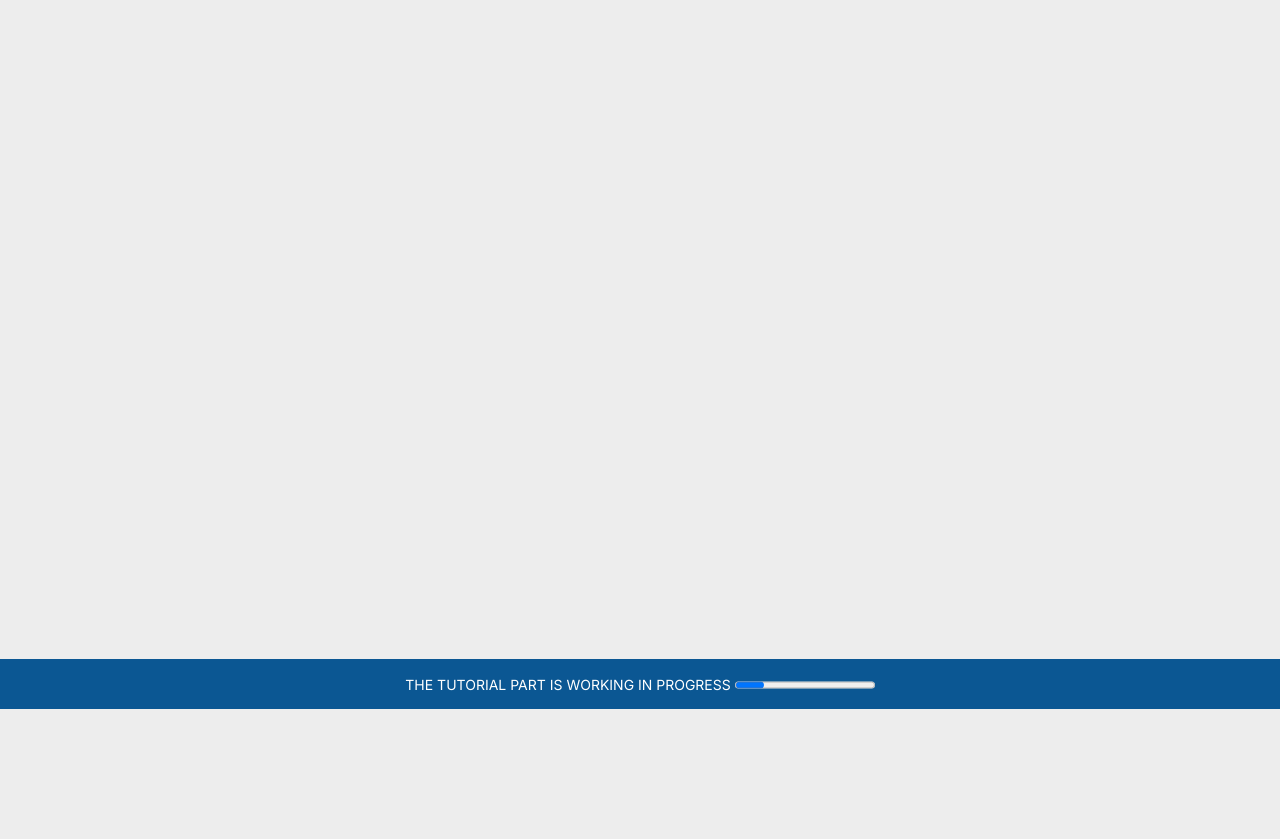
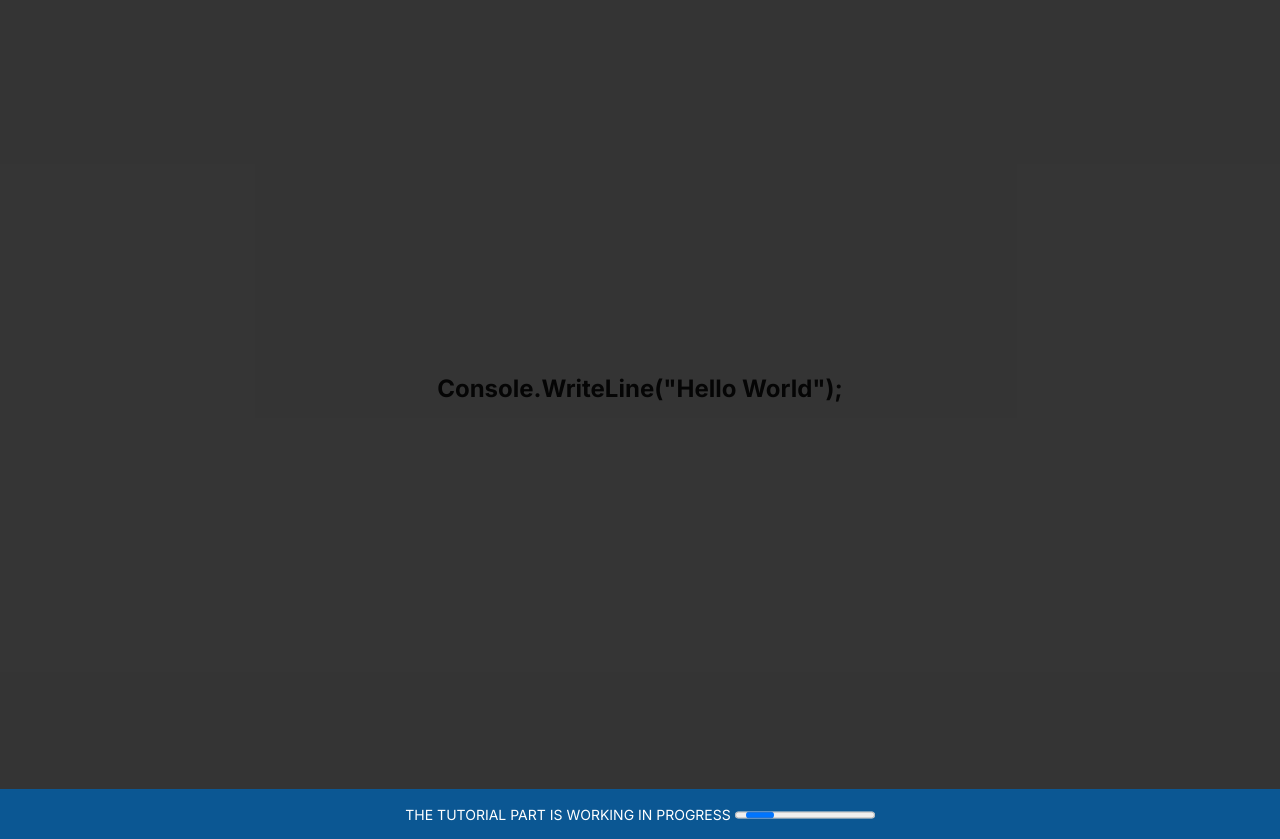
Before and after one commit to chrstnmmn/onestigwaapp, a plain HTML site: page howto.html in a window 1280 px wide. Shown: the part 91-930 px from the top of the page. Before the commit the page ends 800 px from the top, so only its background shows below. Drawn offline with Linux system fonts and the light colour scheme.

Commit message:
adding the first layer

```diff
--- a/SCSS/tutorial.scss
+++ b/SCSS/tutorial.scss
@@ -3,5 +3,29 @@
 $DarkBG: rgba(7, 7, 7, 0.8);
 
 body {
-	height: 100vh;
+	.Tutorial-Wrapper {
+		height: inherit;
+
+		display: grid;
+		grid-template-columns: 1fr;
+		grid-template-rows: 1fr;
+		align-items: center;
+		justify-content: center;
+
+		.First-Layer {
+			grid-area: 1/1;
+
+			h1 {
+				text-align: center;
+			}
+		}
+
+		.BGLayer {
+			grid-area: 1/1;
+			height: inherit;
+			background-color: $DarkBG;
+		}
+	}
+
+
 }
--- a/howto.html
+++ b/howto.html
@@ -24,10 +24,7 @@
   <body>
     <header>
       <div class="logo">
-				<img
-					src="./IMG/Logo_onesti.png"
-					alt="Logo ONE STI CALCULATOR"
-				/>
+        <img src="./IMG/Logo_onesti.png" alt="Logo ONE STI CALCULATOR" />
       </div>
       <div class="button_links">
         <a class="link" href="https://github.com/chrstnmmn">Support</a>
@@ -35,11 +32,14 @@
         <a class="link" href="./index.html">Home</a>
       </div>
     </header>
-		<section class="Add-Course-Guide"></section>
+
+    <section class="Tutorial-Wrapper">
+      <div class="First-Layer"><h1>Console.WriteLine("Hello World");</h1></div>
+      <div class="BGLayer"></div>
+    </section>
+
     <footer id="Footer">
-			<h6>
-				THE TUTORIAL PART IS WORKING IN PROGRESS <progress></progress>
-			</h6>
+      <h6>THE TUTORIAL PART IS WORKING IN PROGRESS <progress></progress></h6>
     </footer>
   </body>
 </html>
```
Also changed, not shown: CSS/tutorial.css, 1 other file. Lines whose indentation alone changed are shown as unchanged.
